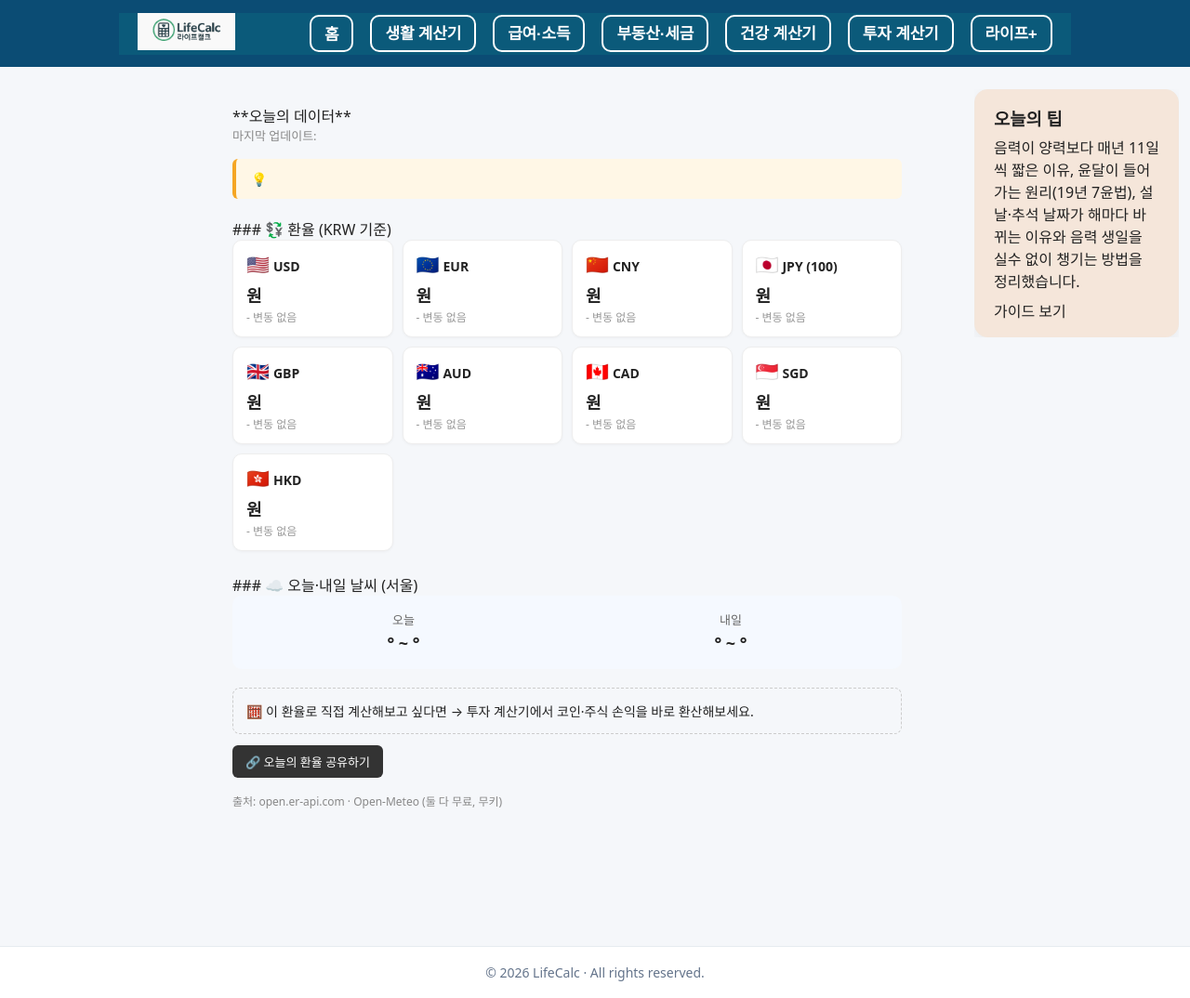
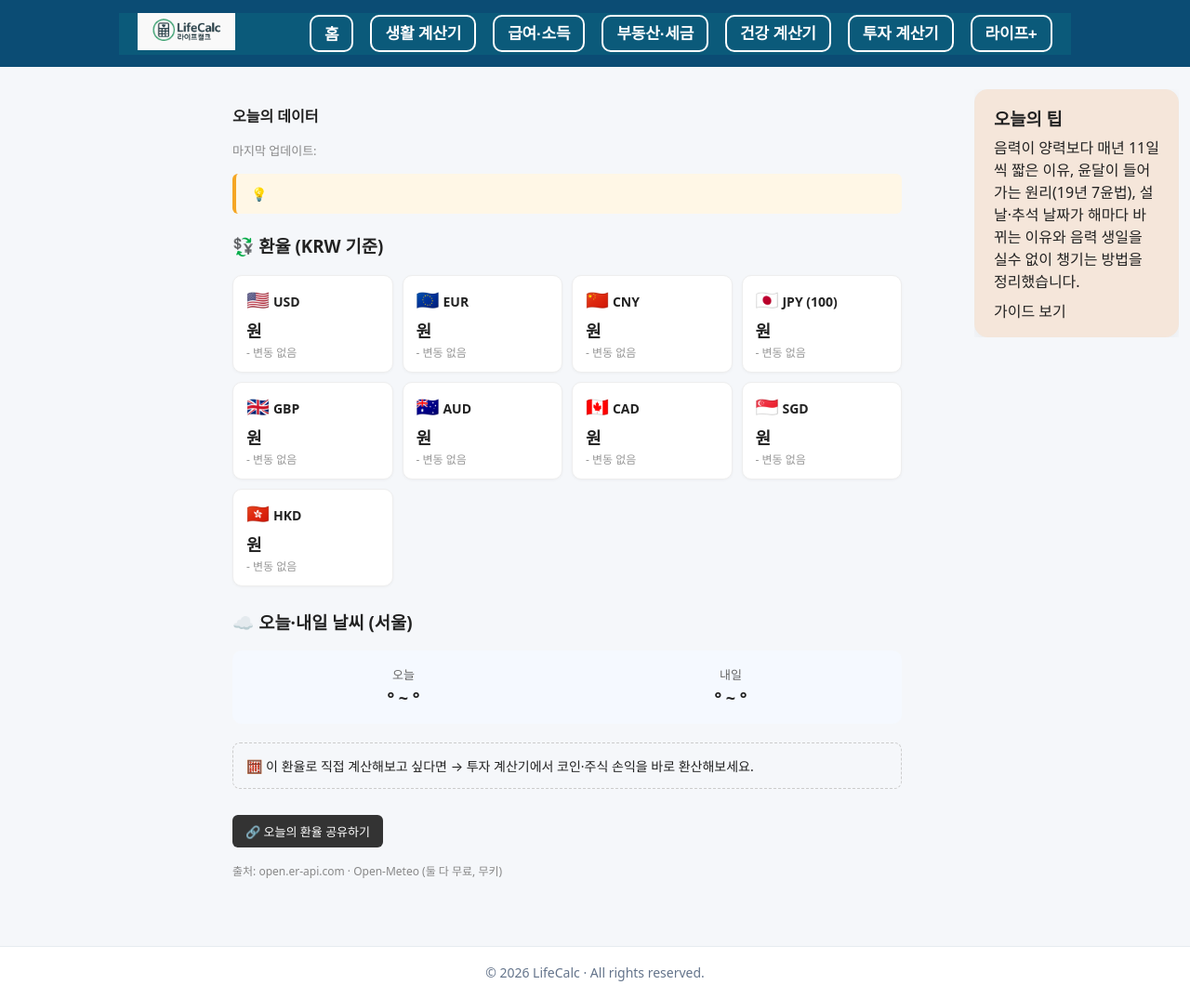
Before and after one commit to khai-lang/LifeCalc, a Jekyll site: the page built from lifeplus/daily-data/index.md, in a window 1280 px wide and 1074 px high. Shown: the whole window at 93% size. Built offline with Jekyll 4.4.1, drawn with Linux system fonts in a browser that asks for light colours; our own code applies the rules of GitHub Pages for plain Markdown files.

Commit message:
Update index.md

```diff
--- a/lifeplus/daily-data/index.md
+++ b/lifeplus/daily-data/index.md
@@ -37,7 +37,8 @@
 }
 </style>
 
-<div class="dd-wrap">
+
+<div class="dd-wrap" markdown="1">
 
 **오늘의 데이터**
 <div class="dd-updated">마지막 업데이트: {{ site.data.rates.date }}</div>
```
